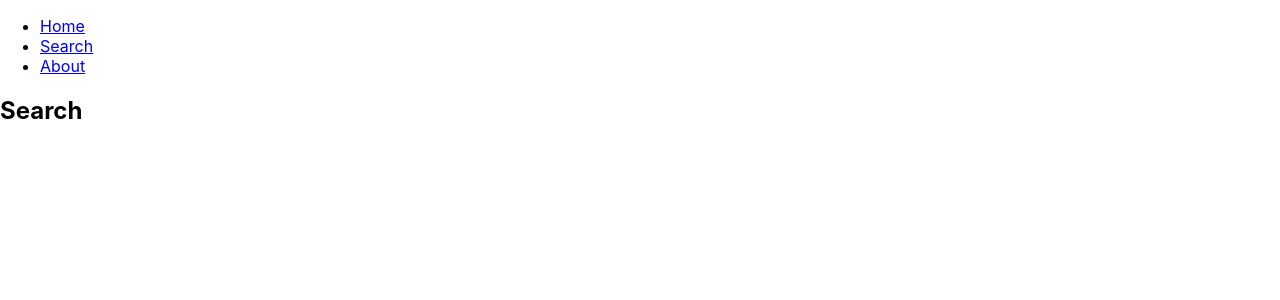
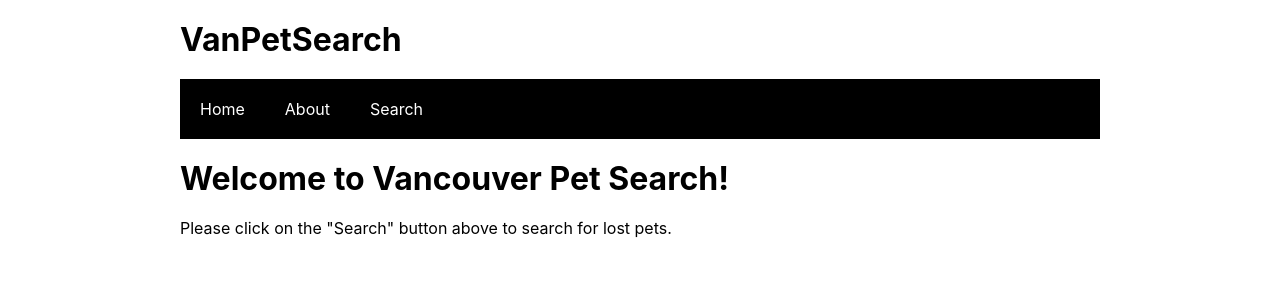
Before and after one commit to kelly-olsson/VanPetSearch, a React (Create React App) app: page /search in a window 1280 px wide. Shown: the top 300 px of the page. Built offline with nearby package versions, Linux system fonts and the light colour scheme.

Commit message:
Set up starter components and routing from App.js

```diff
--- /dev/null
+++ b/src/About.js
@@ -0,0 +1,13 @@
+import React from "react"
+
+function About() {
+    return (
+        <div className='about'>
+        <h1>About Me</h1>
+        <p>Ipsum dolor dolorem consectetur est velit fugiat. Dolorem provident corporis fuga saepe distinctio ipsam? Et quos harum excepturi dolorum molestias?</p>
+        <p>Ipsum dolor dolorem consectetur est velit fugiat. Dolorem provident corporis fuga saepe distinctio ipsam? Et quos harum excepturi dolorum molestias?</p>
+      </div>
+    )
+}
+
+export default About
--- a/src/App.css
+++ b/src/App.css
@@ -1,38 +1,43 @@
-.App {
-  text-align: center;
+html {
+  box-sizing: border-box;
 }
 
-.App-logo {
-  height: 40vmin;
-  pointer-events: none;
+*, *::before, *::after {
+  box-sizing: inherit;
+  padding: 0;
+  margin: 0;
 }
 
-@media (prefers-reduced-motion: no-preference) {
-  .App-logo {
-    animation: App-logo-spin infinite 20s linear;
-  }
+.app {
+  width: 960px;
+  margin: 0 auto;
+  padding: 20px;
 }
 
-.App-header {
-  background-color: #282c34;
-  min-height: 100vh;
+nav ul {
+  list-style: none;
   display: flex;
-  flex-direction: column;
-  align-items: center;
-  justify-content: center;
-  font-size: calc(10px + 2vmin);
-  color: white;
+  background-color: black;
+  margin-bottom: 20px;
 }
 
-.App-link {
-  color: #61dafb;
+nav ul li {
+  padding: 20px;
 }
 
-@keyframes App-logo-spin {
-  from {
-    transform: rotate(0deg);
-  }
-  to {
-    transform: rotate(360deg);
-  }
+nav ul li a {
+  color: white;
+  text-decoration: none;
 }
+
+.current {
+  border-bottom: 4px solid white;
+}
+
+h1 {
+  margin-bottom: 20px;
+}
+
+p {
+  margin-bottom: 15px;
+}
--- a/src/App.js
+++ b/src/App.js
@@ -1,55 +1,16 @@
-import {
-  BrowserRouter as Router,
-  Switch,
-  Route,
-  Link
-} from "react-router-dom";
+import React from 'react';
 import './App.css';
+import Navigation from "./Navigation"
+import Main from "./Main"
 
-export default function App() {
+function App() {
   return (
-    <Router>
-      <div>
-        <nav>
-          <ul>
-            <li>
-              <Link to="/">Home</Link>
-            </li>
-            <li>
-              <Link to="/search">Search</Link>
-            </li>
-            <li>
-              <Link to="/about">About</Link>
-            </li>
-          </ul>
-        </nav>
+  <div className='app'>
+    <h1>VanPetSearch</h1>
+    <Navigation />
+    <Main />
+  </div>
+  )
+};
 
-        {/* A <Switch> looks through its children <Route>s and
-            renders the first one that matches the current URL. */}
-        <Switch>
-          <Route path="/search">
-            <Search />
-          </Route>
-          <Route path="/about">
-            <About />
-          </Route>
-          <Route path="/">
-            <Home />
-          </Route>
-        </Switch>
-      </div>
-    </Router>
-  );
-}
-
-function Home() {
-  return <h2>Home</h2>;
-}
-
-function Search() {
-  return <h2>Search</h2>;
-}
-
-function About() {
-  return <h2>About</h2>;
-}
+export default App;
--- /dev/null
+++ b/src/Home.js
@@ -0,0 +1,12 @@
+import React from "react"
+
+function Home() {
+    return (
+        <div className='home'>
+        <h1>Welcome to Vancouver Pet Search!</h1>
+        <p> Please click on the "Search" button above to search for lost pets.</p>
+      </div>
+    )
+}
+
+export default Home
--- /dev/null
+++ b/src/Main.js
@@ -0,0 +1,17 @@
+import React from "react"
+import { NavLink, Switch, Route } from 'react-router-dom'
+import Home from "./Home"
+import About from "./About"
+import Search from "./Search"
+
+function Main() {
+    return (
+        <Switch>
+            <Route path='/' component={Home}></Route>
+            <Route path='/about' component={About}></Route>
+            <Route path='/search' component={Search}></Route>
+        </Switch>
+    )
+}
+
+export default Main
--- /dev/null
+++ b/src/Navigation.js
@@ -0,0 +1,16 @@
+import React from "react"
+import { NavLink } from 'react-router-dom'
+
+function Navigation() {
+    return (
+        <nav>
+            <ul>
+                <li><NavLink to='/'>Home</NavLink></li>
+                <li><NavLink to='/about'>About</NavLink></li>
+                <li><NavLink to='/search'>Search</NavLink></li>
+            </ul>
+        </nav>
+    )
+}
+
+export default Navigation
--- /dev/null
+++ b/src/Search.js
@@ -0,0 +1,12 @@
+import React from "react"
+
+function Search() {
+    return (
+        <div className='contact'>
+        <h1>Search</h1>
+        <p>Please click on the search category to get started.</p>
+      </div>
+    )
+}
+
+export default Search
```
